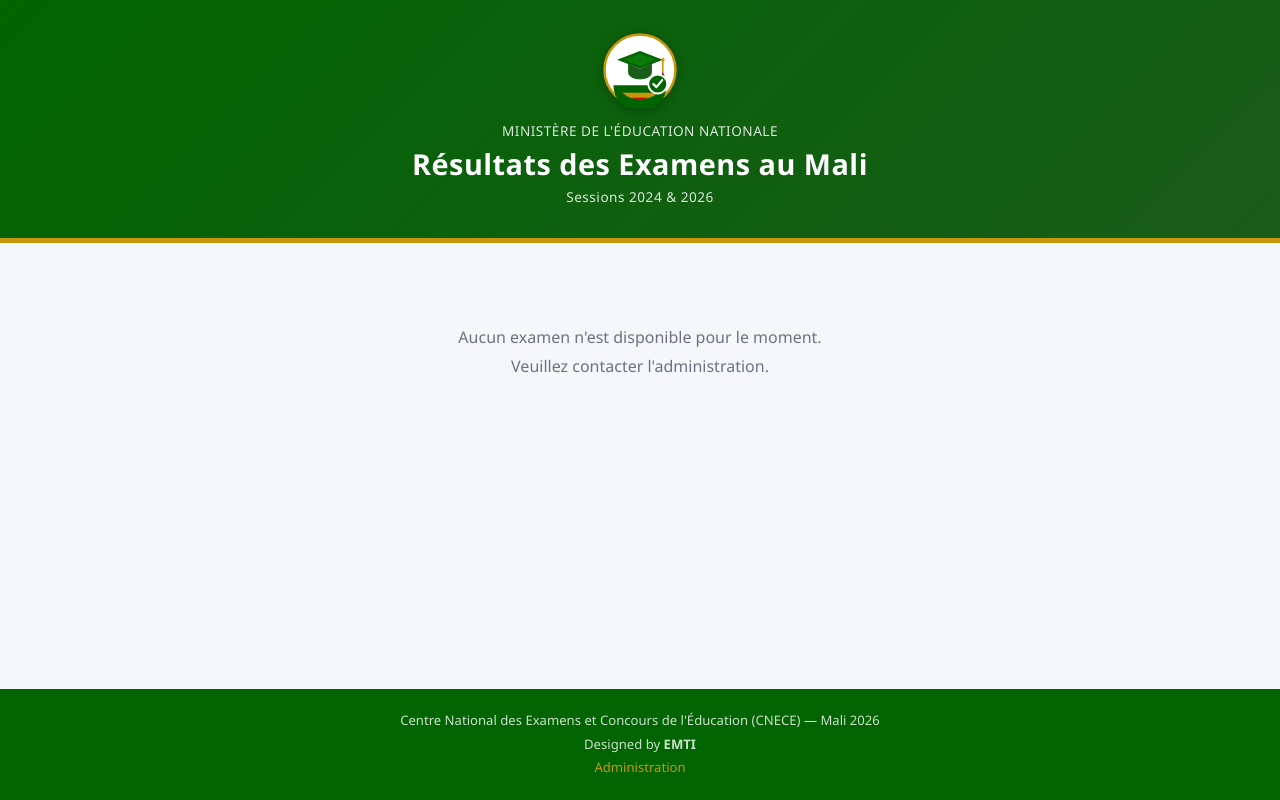
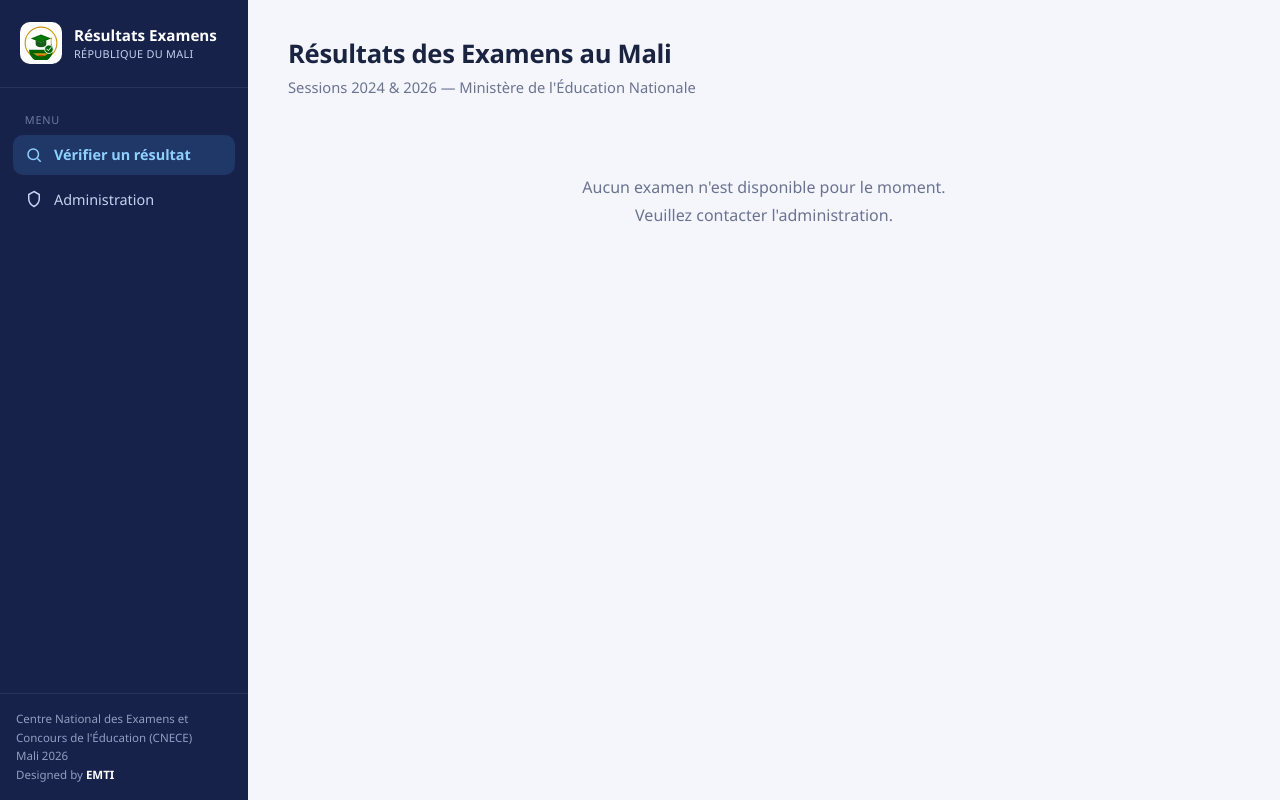
Before and after one commit to Badara0560/examen-resultats, a Flask app: page / in a window 1280 px wide. Run offline with Flask 3, Linux system fonts and the light colour scheme; data that the repository does not hold is empty.

Commit message:
Apply Design2: navy sidebar + white cards + pill buttons

```diff
--- a/static/style.css
+++ b/static/style.css
@@ -1,90 +1,185 @@
-/* ── Reset & base ── */
+/* ══════════════════════════════════════════════════════════════
+   Design2 — dark-navy left sidebar + light content + white cards
+   ══════════════════════════════════════════════════════════════ */
 *, *::before, *::after { box-sizing: border-box; margin: 0; padding: 0; }
 
 :root {
-  --green:   #006400;
-  --gold:    #c8960c;
-  --red:     #c00000;
-  --bg:      #f5f7fa;
-  --white:   #ffffff;
-  --text:    #1a1a2e;
-  --muted:   #6b7280;
-  --border:  #e5e7eb;
-  --radius:  12px;
-  --shadow:  0 4px 24px rgba(0,0,0,.10);
+  /* Sidebar navy */
+  --navy:        #16224a;
+  --navy-hover:  #1d2c5e;
+  --navy-border: rgba(255,255,255,.08);
+  --side-text:   #c7d2f2;
+  --side-active-bg: rgba(85,170,255,.16);
+  --side-active-tx: #8fd0ff;
+
+  /* Brand accent */
+  --indigo:      #4f5bd5;
+  --indigo-hover:#3f4ac0;
+  --indigo-soft: #e9ebfc;
+
+  /* Content */
+  --content-bg:  #f4f6fb;
+  --card:        #ffffff;
+  --text:        #1a2340;
+  --muted:       #6b7391;
+  --border:      #e6e9f2;
+  --radius:      16px;
+  --shadow:      0 1px 2px rgba(16,24,40,.04), 0 6px 20px rgba(79,91,213,.07);
+
+  /* Mali status colors */
+  --green:       #12813f;
+  --green-bg:    #dcfce7;
+  --red:         #c0243a;
+  --red-bg:      #fee2e2;
+  --gold:        #c8960c;
+
+  --sidebar-w:   248px;
 }
 
 body {
-  font-family: 'Segoe UI', system-ui, sans-serif;
-  background: var(--bg);
+  font-family: 'Segoe UI', system-ui, -apple-system, sans-serif;
+  background: var(--content-bg);
   color: var(--text);
   min-height: 100vh;
 }
 
-a { color: var(--green); text-decoration: none; }
+a { color: var(--indigo); text-decoration: none; }
 a:hover { text-decoration: underline; }
 
-/* ── Layout ── */
-.page-wrapper {
+/* ── App shell ── */
+.app-shell {
   display: flex;
-  flex-direction: column;
   min-height: 100vh;
 }
 
-main {
+/* ── Sidebar ── */
+.sidebar {
+  width: var(--sidebar-w);
+  flex-shrink: 0;
+  background: var(--navy);
+  color: var(--side-text);
+  display: flex;
+  flex-direction: column;
+  position: fixed;
+  top: 0; left: 0; bottom: 0;
+  z-index: 20;
+}
+
+.sidebar-brand {
+  display: flex;
+  align-items: center;
+  gap: .75rem;
+  padding: 1.4rem 1.25rem;
+  border-bottom: 1px solid var(--navy-border);
+}
+
+.sidebar-brand img {
+  width: 42px; height: 42px;
+  border-radius: 10px;
+  background: #fff;
+  padding: 4px;
+  flex-shrink: 0;
+}
+
+.sidebar-brand .brand-title {
+  font-size: .95rem;
+  font-weight: 800;
+  color: #fff;
+  line-height: 1.2;
+}
+.sidebar-brand .brand-sub {
+  font-size: .68rem;
+  color: var(--side-text);
+  letter-spacing: .3px;
+  margin-top: .15rem;
+}
+
+.sidebar-nav {
   flex: 1;
-  padding: 2rem 1rem;
-  max-width: 700px;
-  margin: 0 auto;
+  padding: 1.1rem .8rem;
+  display: flex;
+  flex-direction: column;
+  gap: .3rem;
+  overflow-y: auto;
+}
+
+.sidebar-nav .nav-label {
+  font-size: .68rem;
+  text-transform: uppercase;
+  letter-spacing: .8px;
+  color: rgba(199,210,242,.5);
+  padding: .4rem .75rem .2rem;
+}
+
+.nav-item {
+  display: flex;
+  align-items: center;
+  gap: .7rem;
+  padding: .65rem .75rem;
+  border-radius: 10px;
+  color: var(--side-text);
+  font-size: .9rem;
+  font-weight: 500;
+  transition: background .15s, color .15s;
+}
+.nav-item:hover { background: var(--navy-hover); text-decoration: none; color: #fff; }
+.nav-item.active {
+  background: var(--side-active-bg);
+  color: var(--side-active-tx);
+  font-weight: 600;
+}
+.nav-item svg { width: 18px; height: 18px; flex-shrink: 0; stroke: currentColor; fill: none; }
+
+.sidebar-foot {
+  padding: 1rem;
+  border-top: 1px solid var(--navy-border);
+  font-size: .72rem;
+  color: rgba(199,210,242,.7);
+  line-height: 1.6;
+}
+.sidebar-foot strong { color: #fff; }
+.sidebar-foot a { color: var(--side-active-tx); }
+
+/* ── Main content ── */
+.app-main {
+  flex: 1;
+  margin-left: var(--sidebar-w);
+  padding: 2.25rem 2.5rem;
+  max-width: 1100px;
   width: 100%;
 }
 
-/* ── Header ── */
-header {
-  background: linear-gradient(135deg, var(--green) 0%, #1a5c1a 100%);
-  color: #fff;
-  padding: 2rem 1rem;
-  text-align: center;
-  border-bottom: 5px solid var(--gold);
+.page-head { margin-bottom: 1.75rem; }
+.page-head h1 {
+  font-size: 1.6rem;
+  font-weight: 800;
+  color: var(--text);
+  letter-spacing: -.3px;
 }
-
-header h1 {
-  font-size: clamp(1.2rem, 4vw, 1.8rem);
-  font-weight: 800;
-  letter-spacing: .5px;
-  margin: .25rem 0;
-}
-
-.header-sub {
-  font-size: .85rem;
-  opacity: .85;
-  letter-spacing: .5px;
-}
-
-.logo-text { font-size: 2.5rem; line-height: 1; margin-bottom: .5rem; }
-.logo-img {
-  width: 76px;
-  height: 76px;
-  margin-bottom: .5rem;
-  filter: drop-shadow(0 2px 6px rgba(0,0,0,.25));
+.page-head p {
+  color: var(--muted);
+  font-size: .92rem;
+  margin-top: .35rem;
 }
 
 /* ── Cards ── */
 .card {
-  background: var(--white);
+  background: var(--card);
+  border: 1px solid var(--border);
   border-radius: var(--radius);
   box-shadow: var(--shadow);
-  padding: 2rem;
+  padding: 1.75rem;
   margin-bottom: 1.5rem;
+  max-width: 620px;
 }
+.card.wide { max-width: 100%; }
 
 .card h2 {
-  font-size: 1.2rem;
+  font-size: 1.15rem;
   font-weight: 700;
-  margin-bottom: .5rem;
-  color: var(--green);
+  margin-bottom: .4rem;
+  color: var(--text);
 }
-
 .card-desc {
   color: var(--muted);
   font-size: .9rem;
@@ -93,259 +188,182 @@ header h1 {
 }
 
 /* ── Form ── */
-.form-group {
-  margin-bottom: 1.25rem;
-}
-
+.form-group { margin-bottom: 1.2rem; }
 .form-group label {
   display: block;
-  font-size: .85rem;
+  font-size: .82rem;
   font-weight: 600;
-  margin-bottom: .4rem;
+  margin-bottom: .45rem;
   color: var(--text);
 }
-
 .form-group input,
 .form-group select {
   width: 100%;
   padding: .75rem 1rem;
   border: 1.5px solid var(--border);
-  border-radius: 8px;
+  border-radius: 10px;
   font-size: 1rem;
-  background: var(--white);
+  background: #fbfcfe;
   color: var(--text);
-  transition: border-color .2s;
+  transition: border-color .2s, box-shadow .2s;
   -webkit-appearance: none;
 }
-
 .form-group input:focus,
 .form-group select:focus {
   outline: none;
-  border-color: var(--green);
-  box-shadow: 0 0 0 3px rgba(0,100,0,.12);
+  border-color: var(--indigo);
+  box-shadow: 0 0 0 3px rgba(79,91,213,.14);
+  background: #fff;
 }
+.form-group select:disabled {
+  background: #eef1f7;
+  color: var(--muted);
+  cursor: not-allowed;
+}
+.form-group input[type="file"] { padding: .5rem; cursor: pointer; }
 
-.form-group select:disabled {
-  background: #f3f4f6;
-  color: var(--muted);
-}
-
-.form-group input[type="file"] {
-  padding: .5rem;
-  cursor: pointer;
-}
-
-/* ── Buttons ── */
+/* ── Pill buttons ── */
 .btn-search {
   width: 100%;
-  padding: .9rem;
-  background: var(--green);
+  padding: .85rem;
+  background: var(--indigo);
   color: #fff;
   border: none;
-  border-radius: 8px;
+  border-radius: 999px;
   font-size: 1rem;
   font-weight: 700;
   cursor: pointer;
-  transition: background .2s, transform .1s;
-  margin-top: .5rem;
+  transition: background .2s, transform .08s, box-shadow .2s;
+  box-shadow: 0 4px 14px rgba(79,91,213,.28);
+  margin-top: .4rem;
 }
-
-.btn-search:hover:not(:disabled) { background: #005000; }
+.btn-search:hover:not(:disabled) { background: var(--indigo-hover); }
 .btn-search:active { transform: scale(.98); }
 .btn-search:disabled { opacity: .6; cursor: not-allowed; }
+.btn-icon { margin-right: .25rem; }
 
 .btn-reset {
   display: inline-block;
   margin-top: 1.5rem;
-  padding: .6rem 1.2rem;
-  background: #f3f4f6;
-  color: var(--text);
-  border: 1.5px solid var(--border);
-  border-radius: 8px;
-  font-size: .9rem;
-  cursor: pointer;
-  transition: background .2s;
-}
-
-.btn-reset:hover { background: #e5e7eb; }
-
-.btn-print {
-  display: inline-block;
-  margin-top: 1.5rem;
-  padding: .6rem 1.2rem;
-  background: var(--gold);
-  color: #fff;
+  padding: .6rem 1.4rem;
+  background: var(--indigo-soft);
+  color: var(--indigo);
   border: none;
-  border-radius: 8px;
+  border-radius: 999px;
   font-size: .9rem;
   font-weight: 600;
   cursor: pointer;
   transition: background .2s;
 }
-
-.btn-print:hover { background: #a87a08; }
+.btn-reset:hover { background: #dcdffb; }
 
 .btn-delete {
-  padding: .35rem .75rem;
-  background: #fee2e2;
+  padding: .4rem 1rem;
+  background: #fff;
   color: var(--red);
-  border: 1.5px solid #fca5a5;
-  border-radius: 6px;
-  font-size: .82rem;
+  border: 1.5px solid #f4b8c1;
+  border-radius: 999px;
+  font-size: .8rem;
+  font-weight: 600;
   cursor: pointer;
   transition: background .2s;
 }
-
-.btn-delete:hover { background: #fecaca; }
+.btn-delete:hover { background: var(--red-bg); }
 
 /* ── Result ── */
 .result-admis, .result-echec { text-align: center; margin-bottom: 1.5rem; }
 
 .result-badge {
   display: inline-block;
-  padding: .6rem 1.5rem;
-  border-radius: 100px;
+  padding: .6rem 1.6rem;
+  border-radius: 999px;
   font-size: 1.1rem;
   font-weight: 800;
   letter-spacing: .5px;
   margin-bottom: .75rem;
 }
+.result-badge.admis { background: var(--green-bg); color: var(--green); border: 2px solid #86efac; }
+.result-badge.echec { background: var(--red-bg); color: var(--red); border: 2px solid #fca5a5; }
 
-.result-badge.admis {
-  background: #dcfce7;
-  color: #166534;
-  border: 2px solid #86efac;
-}
-
-.result-badge.echec {
-  background: #fee2e2;
-  color: var(--red);
-  border: 2px solid #fca5a5;
-}
-
-.result-admis h2 {
-  font-size: 1.5rem;
-  font-weight: 800;
-  color: var(--text);
-}
+.result-admis h2 { font-size: 1.5rem; font-weight: 800; color: var(--text); }
 
 .result-details {
   border: 1.5px solid var(--border);
-  border-radius: 8px;
+  border-radius: 12px;
   overflow: hidden;
 }
-
 .detail-row {
   display: flex;
   align-items: center;
-  padding: .65rem 1rem;
+  padding: .7rem 1.1rem;
   border-bottom: 1px solid var(--border);
 }
-
 .detail-row:last-child { border-bottom: none; }
-.detail-row:nth-child(even) { background: #f9fafb; }
-
+.detail-row:nth-child(even) { background: #f9fafd; }
 .detail-label {
   flex: 0 0 160px;
-  font-size: .82rem;
+  font-size: .8rem;
   font-weight: 600;
   color: var(--muted);
   text-transform: uppercase;
   letter-spacing: .3px;
 }
+.detail-value { flex: 1; font-size: .95rem; font-weight: 500; color: var(--text); }
 
-.detail-value {
-  flex: 1;
-  font-size: .95rem;
-  font-weight: 500;
-  color: var(--text);
-}
-
-.echec-note {
-  font-size: .85rem;
-  color: var(--muted);
-  margin-top: .75rem;
-}
+.echec-note { font-size: .85rem; color: var(--muted); margin-top: .75rem; }
 
 .result-exam-tag {
   display: inline-block;
-  background: var(--green);
-  color: #fff;
+  background: var(--indigo-soft);
+  color: var(--indigo);
   font-size: .8rem;
   font-weight: 700;
-  padding: .2rem .75rem;
-  border-radius: 100px;
+  padding: .2rem .8rem;
+  border-radius: 999px;
   letter-spacing: .5px;
-  margin-top: .35rem;
+  margin-top: .4rem;
 }
 
 .exam-tag {
   display: inline-block;
-  background: #dcfce7;
-  color: #166534;
+  background: var(--indigo-soft);
+  color: var(--indigo);
   font-size: .8rem;
   font-weight: 700;
-  padding: .15rem .6rem;
-  border-radius: 6px;
-  letter-spacing: .5px;
+  padding: .18rem .7rem;
+  border-radius: 999px;
+  letter-spacing: .3px;
 }
 
 /* ── Alert ── */
 .alert {
   padding: .9rem 1.2rem;
-  border-radius: 8px;
+  border-radius: 12px;
   margin-bottom: 1.25rem;
   font-weight: 500;
+  max-width: 620px;
 }
-
-.alert-success { background: #dcfce7; color: #166534; border: 1.5px solid #86efac; }
-.alert-error   { background: #fee2e2; color: var(--red); border: 1.5px solid #fca5a5; }
+.alert-success { background: var(--green-bg); color: var(--green); border: 1.5px solid #86efac; }
+.alert-error   { background: var(--red-bg); color: var(--red); border: 1.5px solid #fca5a5; }
 
 /* ── Stats table ── */
-.stats-table {
-  width: 100%;
-  border-collapse: collapse;
-  font-size: .92rem;
-}
-
+.stats-table { width: 100%; border-collapse: collapse; font-size: .92rem; }
 .stats-table th {
-  background: #f3f4f6;
-  padding: .7rem 1rem;
+  background: #f4f6fb;
+  padding: .75rem 1rem;
   text-align: left;
-  font-size: .8rem;
+  font-size: .76rem;
   text-transform: uppercase;
   letter-spacing: .4px;
   color: var(--muted);
   border-bottom: 2px solid var(--border);
 }
-
-.stats-table td {
-  padding: .7rem 1rem;
-  border-bottom: 1px solid var(--border);
-  vertical-align: middle;
-}
-
+.stats-table td { padding: .75rem 1rem; border-bottom: 1px solid var(--border); vertical-align: middle; }
 .stats-table tr:last-child td { border-bottom: none; }
+.stats-table tr:hover td { background: #fafbfe; }
 
 .empty-msg { color: var(--muted); font-style: italic; }
-
-.import-note {
-  margin-top: .75rem;
-  font-size: .82rem;
-  color: var(--muted);
-}
-
-/* ── Footer ── */
-footer {
-  background: var(--green);
-  color: rgba(255,255,255,.8);
-  text-align: center;
-  padding: 1.25rem;
-  font-size: .82rem;
-  line-height: 1.8;
-}
-
-footer a { color: var(--gold); }
+.import-note { margin-top: .75rem; font-size: .82rem; color: var(--muted); }
 
 /* ── Empty state ── */
 .empty-state {
--- a/templates/index.html
+++ b/templates/index.html
@@ -8,18 +8,40 @@
   <link rel="stylesheet" href="{{ url_for('static', filename='style.css') }}" />
 </head>
 <body>
-  <div class="page-wrapper">
+  <div class="app-shell">
 
-    <header>
-      <img class="logo-img" src="{{ url_for('static', filename='logo.svg') }}" alt="Résultats des Examens au Mali" />
-      <div class="header-text">
-        <p class="header-sub">MINISTÈRE DE L'ÉDUCATION NATIONALE</p>
+    <aside class="sidebar">
+      <div class="sidebar-brand">
+        <img src="{{ url_for('static', filename='logo.svg') }}" alt="Logo" />
+        <div>
+          <div class="brand-title">Résultats Examens</div>
+          <div class="brand-sub">RÉPUBLIQUE DU MALI</div>
+        </div>
+      </div>
+      <nav class="sidebar-nav">
+        <span class="nav-label">Menu</span>
+        <a class="nav-item active" href="{{ url_for('index') }}">
+          <svg viewBox="0 0 24 24" stroke-width="2"><circle cx="11" cy="11" r="7"/><line x1="21" y1="21" x2="16.65" y2="16.65"/></svg>
+          Vérifier un résultat
+        </a>
+        <a class="nav-item" href="{{ url_for('admin') }}">
+          <svg viewBox="0 0 24 24" stroke-width="2"><path d="M12 2l7 4v6c0 5-3.5 8-7 10-3.5-2-7-5-7-10V6z"/></svg>
+          Administration
+        </a>
+      </nav>
+      <div class="sidebar-foot">
+        Centre National des Examens et Concours de l'Éducation (CNECE)<br>
+        Mali 2026<br>
+        Designed by <strong>EMTI</strong>
+      </div>
+    </aside>
+
+    <main class="app-main">
+      <div class="page-head">
         <h1>Résultats des Examens au Mali</h1>
-        <p class="header-sub">Sessions 2024 &amp; 2026</p>
+        <p>Sessions 2024 &amp; 2026 &mdash; Ministère de l'Éducation Nationale</p>
       </div>
-    </header>
 
-    <main>
       <div class="card" id="search-card">
         <h2>Vérifier votre résultat</h2>
         <p class="card-desc">Sélectionnez votre examen, votre académie et votre CAP, puis saisissez votre numéro de place.</p>
@@ -78,12 +100,6 @@
         Veuillez contacter l'administration.</p>
       </div>
     </main>
-
-    <footer>
-      <p>Centre National des Examens et Concours de l'Éducation (CNECE) &mdash; Mali 2026</p>
-      <p>Designed by <strong>EMTI</strong></p>
-      <p><a href="{{ url_for('admin') }}">Administration</a></p>
-    </footer>
   </div>
 
   <script>
```
Also changed, not shown: other parts of static/style.css (+55 -4 lines), templates/admin.html (+33 -12 lines), templates/admin_login.html (+6 -14 lines).
